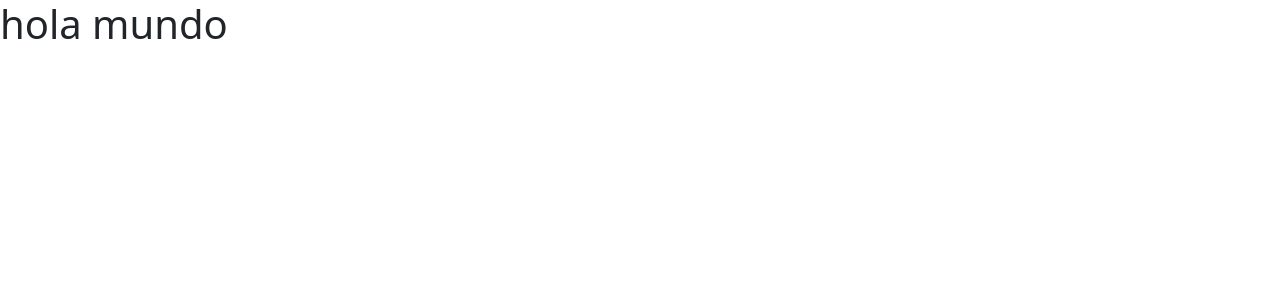
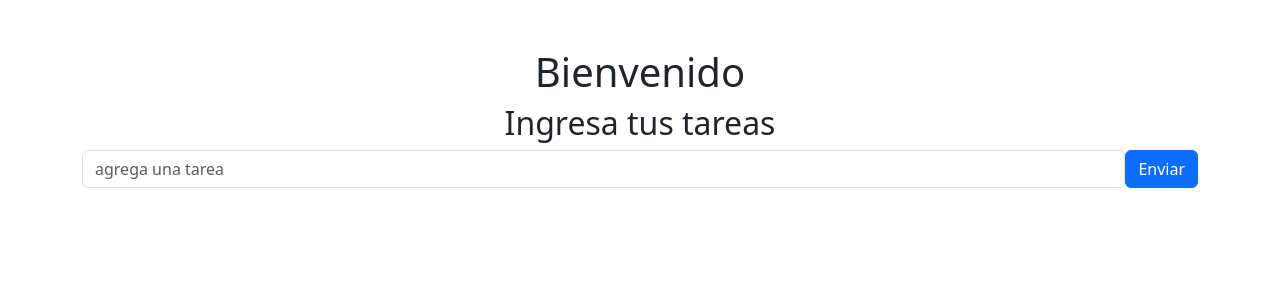
Before and after one commit to rollingcodeschool/listaTareas102i, a React app: page / in a window 1280 px wide. Shown: the top 300 px of the page. Built offline with nearby package versions, Linux system fonts and the light colour scheme; the HTML template or start-up script is replaced by a standard one.

Commit message:
agregamos el maquetado del formulario de tareas

```diff
--- a/src/App.jsx
+++ b/src/App.jsx
@@ -1,12 +1,17 @@
 import 'bootstrap/dist/css/bootstrap.min.css';
 import './App.css'
+import FormularioTarea from './components/FormularioTarea';
 
 function App() {
 
 
   return (
     <>
-      <h1>hola mundo</h1>
+      <main className='container my-5'>
+        <h1 className='text-center'>Bienvenido</h1>
+        <h2 className='text-center'>Ingresa tus tareas</h2>
+        <FormularioTarea></FormularioTarea>
+      </main>
     </>
   )
 }
--- /dev/null
+++ b/src/components/FormularioTarea.jsx
@@ -0,0 +1,20 @@
+//  import Button from 'react-bootstrap/Button';
+// import Form from 'react-bootstrap/Form';
+import { Form, Button } from "react-bootstrap";
+
+const FormularioTarea = () => {
+  return (
+    <section>
+      <Form>
+        <Form.Group className="mb-3 d-flex" >
+          <Form.Control type="text" placeholder="agrega una tarea" />
+          <Button variant="primary" type="submit">
+            Enviar
+          </Button>
+        </Form.Group>
+      </Form>
+    </section>
+  );
+};
+
+export default FormularioTarea;
```
